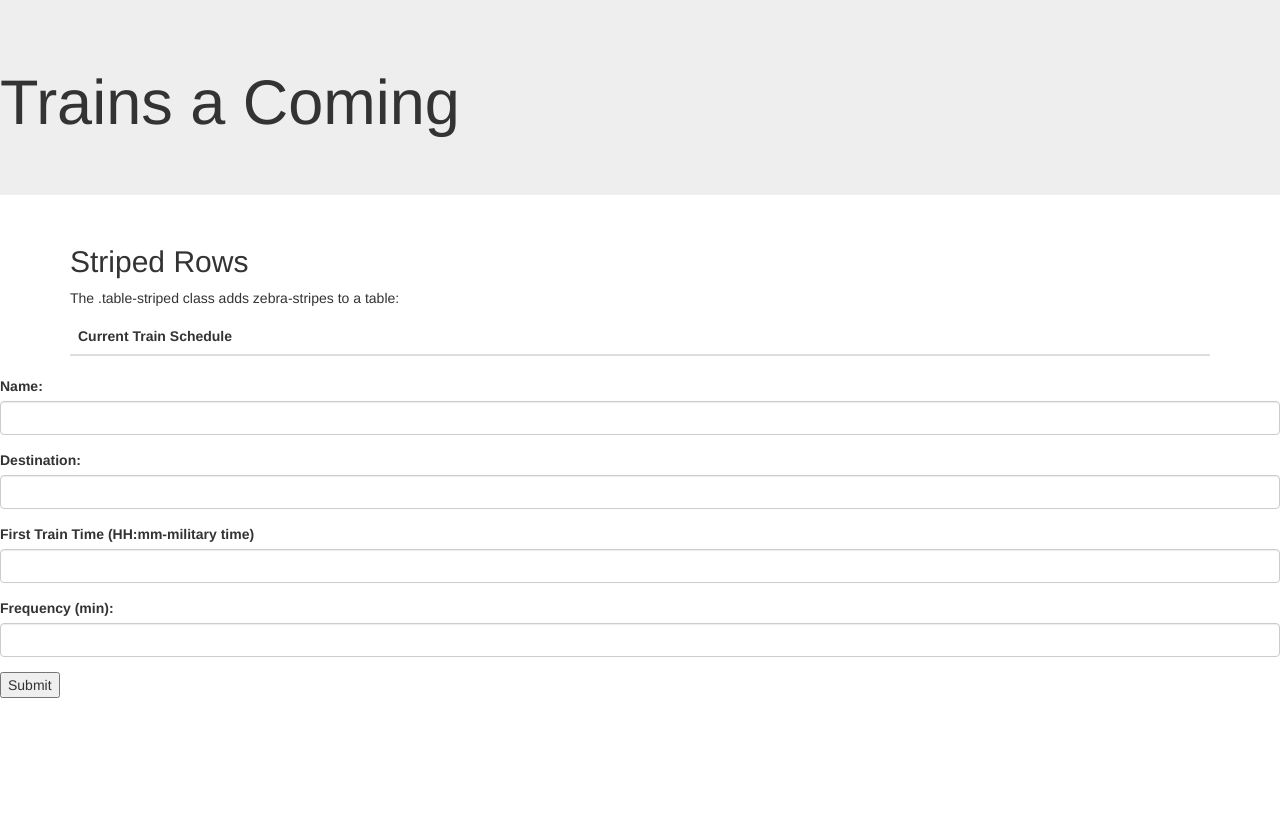
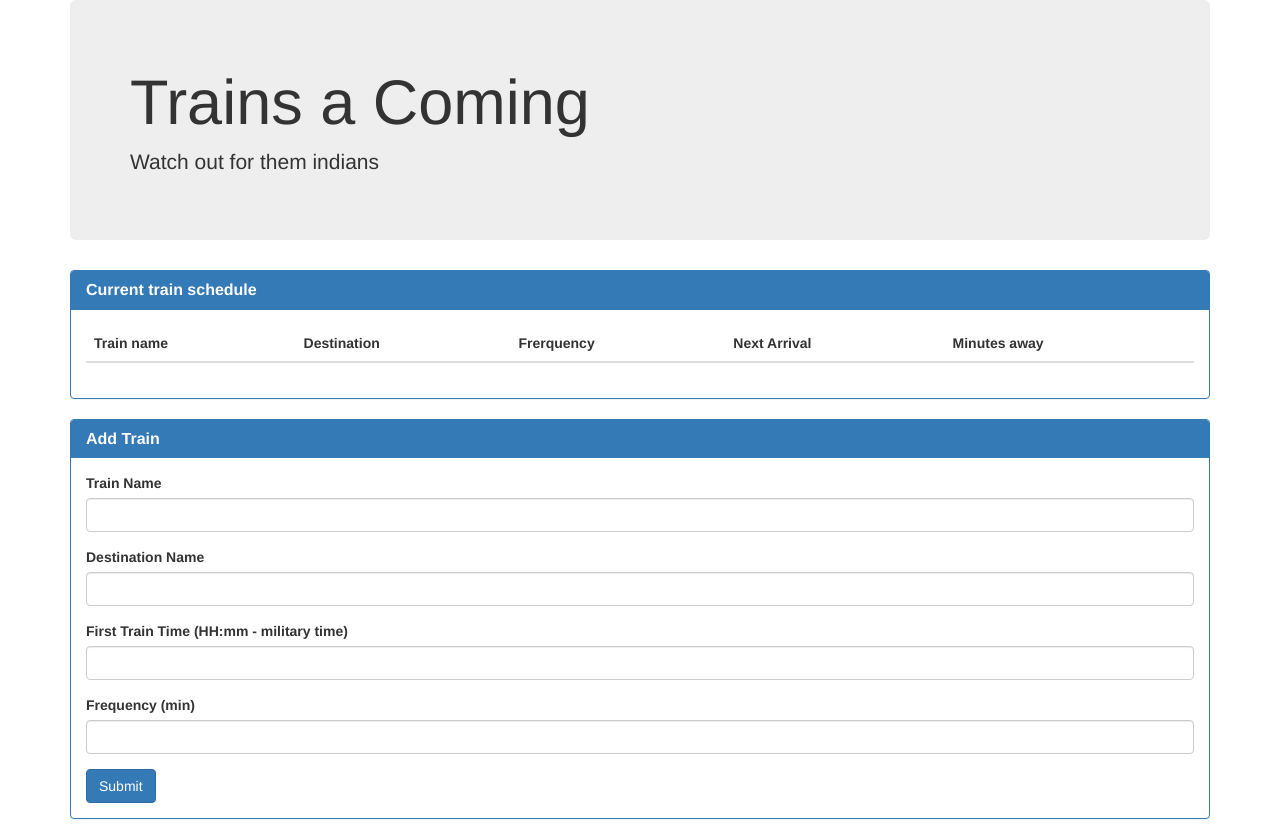
Before and after one commit to roy769/train-times, a plain HTML site: page index.html in a window 1280 px wide. Before the commit the page ends 800 px from the top, so only its background shows below. Drawn offline with nearby package versions, Linux system fonts and the light colour scheme.

Commit message:
clean up

```diff
--- a/assets/javascript/train.js
+++ b/assets/javascript/train.js
@@ -7,6 +7,7 @@
     storageBucket: "",
     messagingSenderId: "193895585409"
   };
+
   firebase.initializeApp(config);
 
   //database
@@ -78,7 +79,6 @@ var makePretty= moment.unix(getTrain).format("HH:mm");
 
 //add train data
 
-$("#train-table > tbody").append("<tr><td>"+ getUsr "<tr><td>"
-+ getTrain + "<tr><td>" + getDest + "<tr><td>" + getFreq "<tr><td>");
+$("#train-table > tbody").append("<tr><td>"+ getUsr + "<tr><td>" + getTrain + "<tr><td>" + getDest + "<tr><td>" + getFreq + "<tr><td>");
 
 });
--- a/index.html
+++ b/index.html
@@ -8,51 +8,92 @@
     <link rel="stylesheet" href="assets/css/reset.css">
     <!-- Latest compiled and minified CSS -->
 <link rel="stylesheet" href="https://maxcdn.bootstrapcdn.com/bootstrap/3.3.7/css/bootstrap.min.css" integrity="sha384-BVYiiSIFeK1dGmJRAkycuHAHRg32OmUcww7on3RYdg4Va+PmSTsz/K68vbdEjh4u" crossorigin="anonymous">
+<!-- IDEA: jquery -->
+<script src="https://cdnjs.cloudflare.com/ajax/libs/jquery/3.2.1/jquery.min.js"></script>
+
+<!-- IDEA: firebase -->
+<script src="https://www.gstatic.com/firebasejs/live/3.0/firebase.js"></script>
+
+<!-- IDEA: moment -->
+<script src="https://cdn.jsdelivr.net/momentjs/2.12.0/moment.min.js"></script>
+
 
 
   </head>
   <body>
+    <div class="container">
+
     <div class="jumbotron">
       <h1>Trains a Coming</h1>
+      <p>Watch out for them indians</p>
     </div>
 
-    <div class="container">
-      <h2>Striped Rows</h2>
-      <p>The .table-striped class adds zebra-stripes to a table:</p>
-      <table class="table table-striped" id="train-table">
+      <div class="row">
+
+        <div class="col-lg-12">
+          <!-- IDEA: schedule-->
+
+          <div class="panel panel-primary">
+            <div class="panel-heading">
+              <h3 class = "panel-title"><strong>Current train schedule</strong></h3>
+            </div>
+
+            <div class="panel-body">
+              <table class="table table-hover" id="train-table">
                 <thead>
                   <tr>
-            <th>Current Train Schedule</th>
+                    <th>Train name</th>
+                    <th>Destination</th>
+                    <th>Frerquency</th>
+                    <th>Next Arrival</th>
+                    <th>Minutes away</th>
                   </tr>
                 </thead>
+
                 <tbody>
+
                 </tbody>
+
               </table>
+
             </div>
 
+          </div>
+          <!-- IDEA: add train -->
+
+          <div class="panel panel-primary">
+            <div class="panel-heading">
+              <h3 class = panel-title><strong>Add Train</strong></h3>
+            </div>
+            <div class="panel-body">
+              <!-- IDEA: form -->
+              <form>
                 <div class="form-group">
-  <label for="usr">Name:</label>
-  <input type="text" class="form-control" id="usr">
+                  <label for="train-name-input">Train Name</label>
+                  <input type="text" class="form-control" id="first-train-output">
                 </div>
                 <div class="form-group">
-  <label for="dest">Destination:</label>
-  <input type="text" class="form-control" id="dest">
+                  <label for="destination-input">Destination Name</label>
+                  <input type="text" class="form-control" id="destination-output">
                 </div>
                 <div class="form-group">
-  <label for="train">First Train Time (HH:mm-military time)</label>
-  <input type="text" class="form-control" id="train">
+                  <label for="first-train-input">First Train Time (HH:mm - military time)</label>
+                  <input type="text" class="form-control" id="first-train-input">
                 </div>
                 <div class="form-group">
-  <label for="freq">Frequency (min):</label>
-  <input type="text" class="form-control" id="freq">
+                  <label for="frequency-input">Frequency (min)</label>
+                  <input type="text" class="form-control" id="frequency-input">
                 </div>
-<div class="form-group">
-  <input type="submit" value="Submit"  id="submit">
+                <button type="submit" class="btn btn-primary" id="add-train-btn">Submit</button>
+              </form>
+
             </div>
 
-<script src="https://cdn.jsdelivr.net/momentjs/2.12.0/moment.min.js" charset="utf-8"></script> <script src="https://code.jquery.com/jquery-3.2.1.min.js" charset="utf-8"></script>
-    <script type="text/javascript">
+          </div>
 
-    </script>
+        </div>
+
+      </div>
+
   </body>
 </html>
```
Lines whose indentation alone changed are shown as unchanged.
